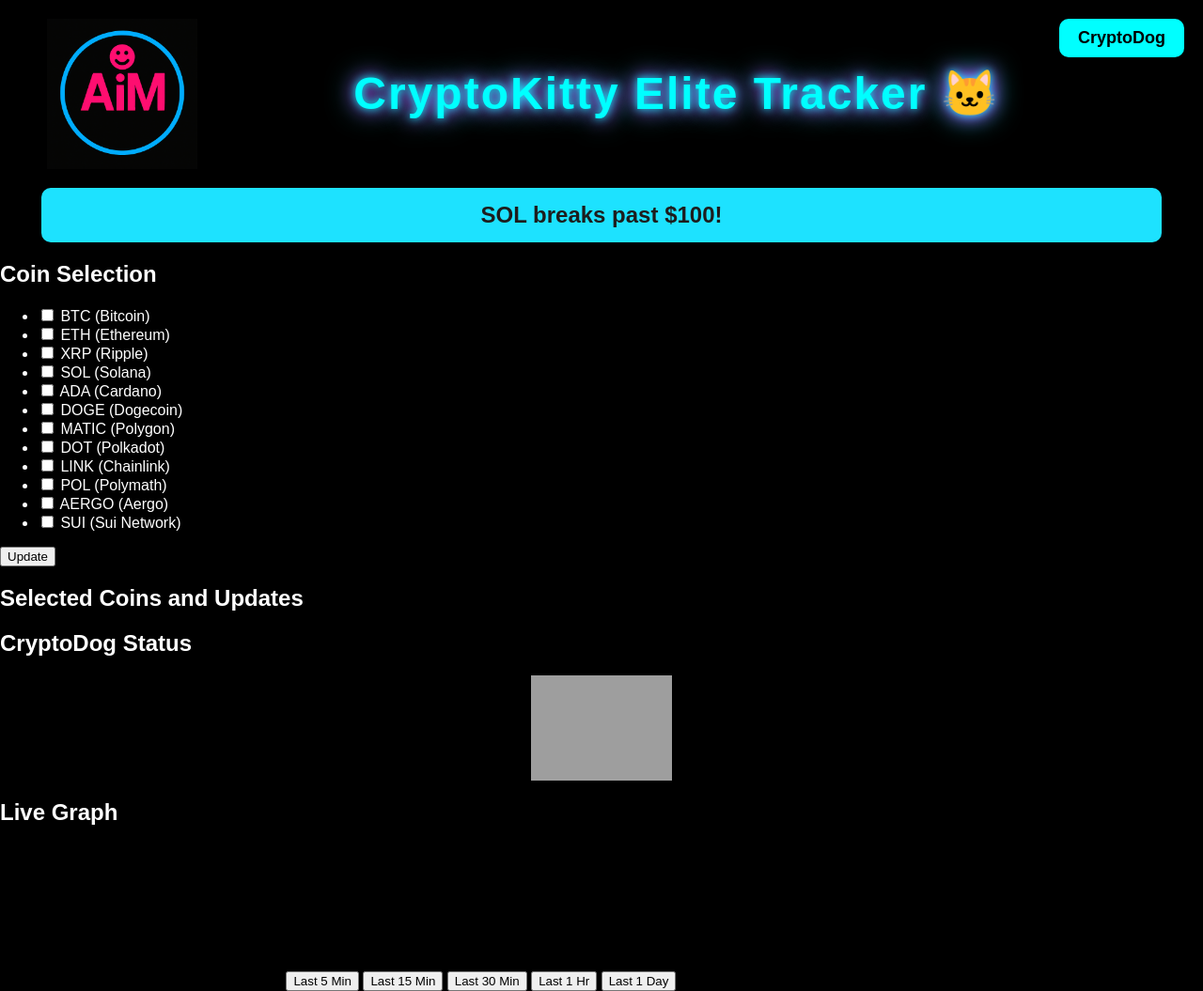
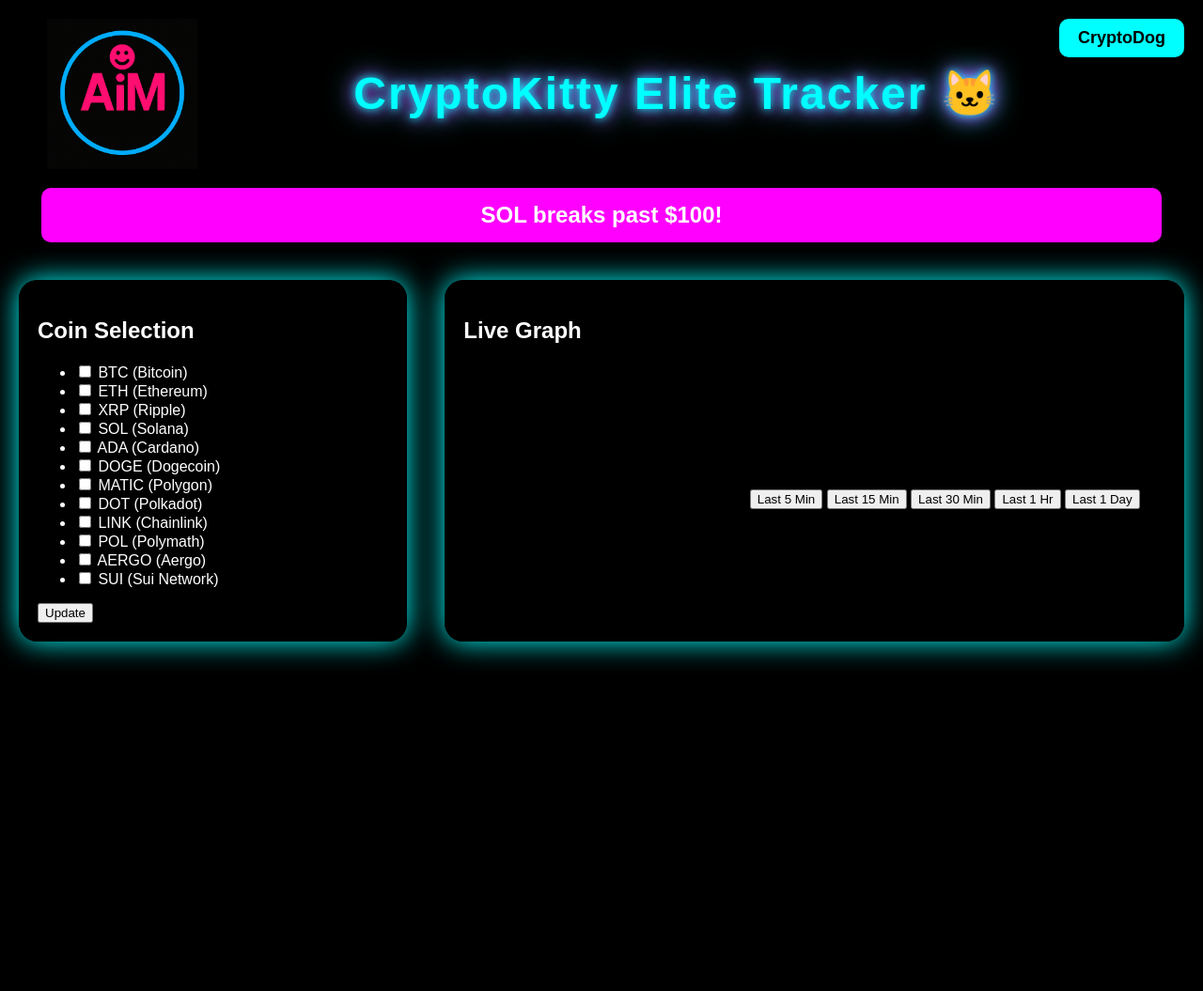
Before and after one commit to MattyAtown/CryptoKitty-Live, a Flask app: page / in a window 1280 px wide. Shown: the whole page at 94% size. After the commit the page ends 707 px from the top, so only its background shows below. Run offline with Flask 3, Linux system fonts and the light colour scheme; a map, chart or similar area stays blank; grey boxes are pictures that could not be loaded.

Commit message:
Update index.html

```diff
--- a/templates/index.html
+++ b/templates/index.html
@@ -79,9 +79,23 @@
             margin-left: auto;
             margin-right: auto;
         }
-        @keyframes flash {
-            0% { background-color: #ff00ff; color: #ffffff; }
-            100% { background-color: #00ffff; color: #000000; }
+        .graph-container {
+            flex: 2;
+            margin: 20px;
+            padding: 20px;
+            background-color: rgba(0, 0, 0, 0.8);
+            border-radius: 20px;
+            box-shadow: 0 0 30px #00ffff;
+            min-width: 500px;
+        }
+        .coin-selection {
+            flex: 1;
+            margin: 20px;
+            padding: 20px;
+            background-color: rgba(0, 0, 0, 0.8);
+            border-radius: 20px;
+            box-shadow: 0 0 30px #00ffff;
+            min-width: 250px;
         }
     </style>
 </head>
@@ -96,7 +110,7 @@
 
     <div id="flashing-banner" class="flashing-banner">Loading Crypto News...</div>
 
-    <div class="container">
+    <div class="container" style="display: flex;">
         <div class="coin-selection">
             <h2>Coin Selection</h2>
             <ul id="coin-list">
@@ -116,17 +130,7 @@
             <button onclick="updateSelectedCoins()">Update</button>
         </div>
 
-        <div class="coin-updates">
-            <h2>Selected Coins and Updates</h2>
-            <ul id="selected-coins"></ul>
-        </div>
-
-        <div class="crypto-dog-status">
-            <h2>CryptoDog Status</h2>
-            <img id="crypto-dog-img" src="/static/images/neutral.png" alt="CryptoDog">
-        </div>
-
-        <div class="live-graph">
+        <div class="graph-container">
             <h2>Live Graph</h2>
             <canvas id="crypto-graph"></canvas>
             <button onclick="updateGraph(5)">Last 5 Min</button>
```
